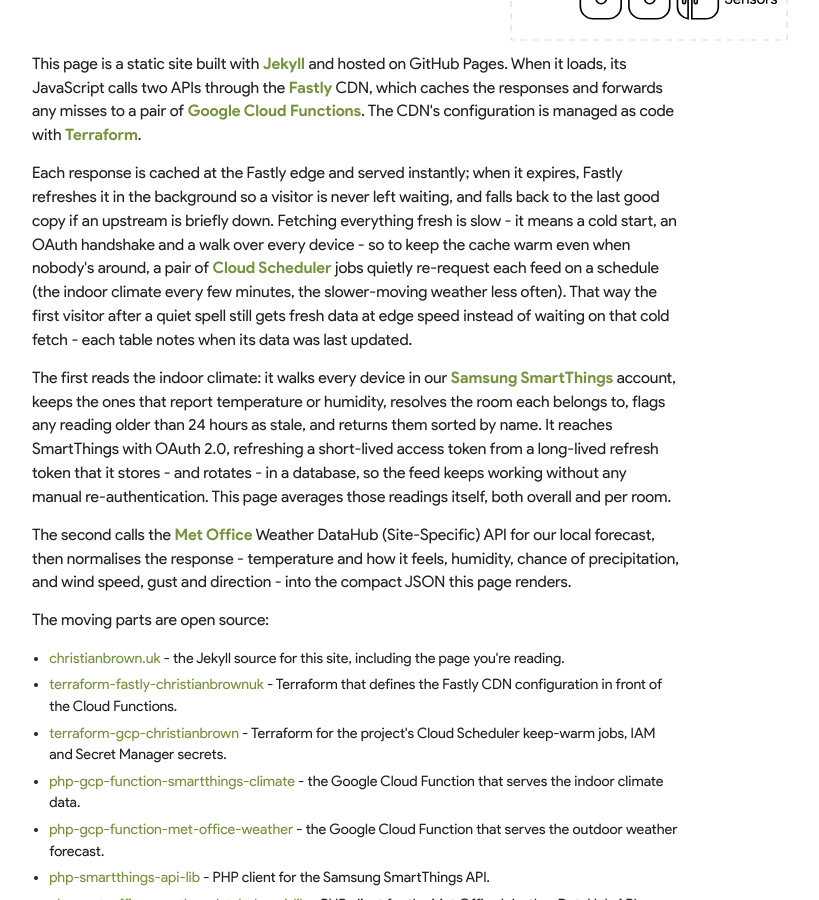
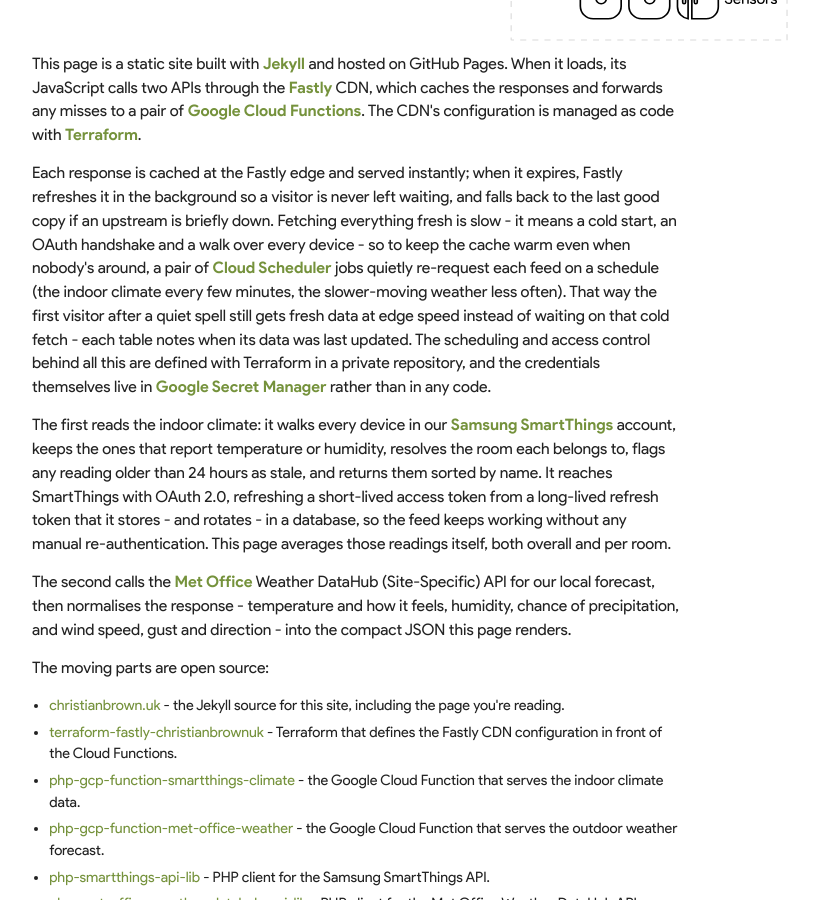
Before and after one commit to christianjbrown/christianbrown.uk, a Jekyll site: the page built from smart-home.html, in a window 1280 px wide and 900 px high, scrolled down 811 px. Shown: the whole window, without its empty margins (284-1103 px from the left). Built offline with Jekyll 4.4.1, drawn with Linux system fonts in a browser that asks for light colours.

Commit message:
smart-home: don't link the private infra repo; note secrets in Secret Manager (#44)
terraform-gcp-christianbrown holds IAM and secret-adjacent config and stays
private, so drop it from the open-source list. Instead the copy now notes that
the scheduling and access control are Terraform-managed in a private repo and
that credentials live in Google Secret Manager, not in any code.

```diff
--- a/smart-home.html
+++ b/smart-home.html
@@ -39,14 +39,13 @@
                     <h3>🏗️ How it works</h3>
                     <a href="/assets/images/smart-home/how-it-works.svg" target="_blank" title="Open diagram in new window"><img src="/assets/images/smart-home/how-it-works.svg" alt="Diagram showing how this page works" class="how-it-works" /></a>
                     <p>This page is a static site built with <a href="https://jekyllrb.com/" target="_blank">Jekyll</a> and hosted on GitHub Pages. When it loads, its JavaScript calls two APIs through the <a href="https://www.fastly.com/" target="_blank">Fastly</a> CDN, which caches the responses and forwards any misses to a pair of <a href="https://cloud.google.com/functions" target="_blank">Google Cloud Functions</a>. The CDN's configuration is managed as code with <a href="https://www.terraform.io/" target="_blank">Terraform</a>.</p>
-                    <p>Each response is cached at the Fastly edge and served instantly; when it expires, Fastly refreshes it in the background so a visitor is never left waiting, and falls back to the last good copy if an upstream is briefly down. Fetching everything fresh is slow - it means a cold start, an OAuth handshake and a walk over every device - so to keep the cache warm even when nobody's around, a pair of <a href="https://cloud.google.com/scheduler" target="_blank">Cloud Scheduler</a> jobs quietly re-request each feed on a schedule (the indoor climate every few minutes, the slower-moving weather less often). That way the first visitor after a quiet spell still gets fresh data at edge speed instead of waiting on that cold fetch - each table notes when its data was last updated.</p>
+                    <p>Each response is cached at the Fastly edge and served instantly; when it expires, Fastly refreshes it in the background so a visitor is never left waiting, and falls back to the last good copy if an upstream is briefly down. Fetching everything fresh is slow - it means a cold start, an OAuth handshake and a walk over every device - so to keep the cache warm even when nobody's around, a pair of <a href="https://cloud.google.com/scheduler" target="_blank">Cloud Scheduler</a> jobs quietly re-request each feed on a schedule (the indoor climate every few minutes, the slower-moving weather less often). That way the first visitor after a quiet spell still gets fresh data at edge speed instead of waiting on that cold fetch - each table notes when its data was last updated. The scheduling and access control behind all this are defined with Terraform in a private repository, and the credentials themselves live in <a href="https://cloud.google.com/secret-manager" target="_blank">Google Secret Manager</a> rather than in any code.</p>
                     <p>The first reads the indoor climate: it walks every device in our <a href="https://www.smartthings.com/" target="_blank">Samsung SmartThings</a> account, keeps the ones that report temperature or humidity, resolves the room each belongs to, flags any reading older than 24 hours as stale, and returns them sorted by name. It reaches SmartThings with OAuth 2.0, refreshing a short-lived access token from a long-lived refresh token that it stores - and rotates - in a database, so the feed keeps working without any manual re-authentication. This page averages those readings itself, both overall and per room.</p>
                     <p>The second calls the <a href="https://www.metoffice.gov.uk/" target="_blank">Met Office</a> Weather DataHub (Site-Specific) API for our local forecast, then normalises the response - temperature and how it feels, humidity, chance of precipitation, and wind speed, gust and direction - into the compact JSON this page renders.</p>
                     <p>The moving parts are open source:</p>
                     <ul>
                         <li><a href="https://github.com/christianjbrown/christianbrown.uk" target="_blank">christianbrown.uk</a> - the Jekyll source for this site, including the page you're reading.</li>
                         <li><a href="https://github.com/christianjbrown/terraform-fastly-christianbrownuk" target="_blank">terraform-fastly-christianbrownuk</a> - Terraform that defines the Fastly CDN configuration in front of the Cloud Functions.</li>
-                        <li><a href="https://github.com/christianjbrown/terraform-gcp-christianbrown" target="_blank">terraform-gcp-christianbrown</a> - Terraform for the project's Cloud Scheduler keep-warm jobs, IAM and Secret Manager secrets.</li>
                         <li><a href="https://github.com/christianjbrown/php-gcp-function-smartthings-climate" target="_blank">php-gcp-function-smartthings-climate</a> - the Google Cloud Function that serves the indoor climate data.</li>
                         <li><a href="https://github.com/christianjbrown/php-gcp-function-met-office-weather" target="_blank">php-gcp-function-met-office-weather</a> - the Google Cloud Function that serves the outdoor weather forecast.</li>
                         <li><a href="https://github.com/christianjbrown/php-smartthings-api-lib" target="_blank">php-smartthings-api-lib</a> - PHP client for the Samsung SmartThings API.</li>
```
